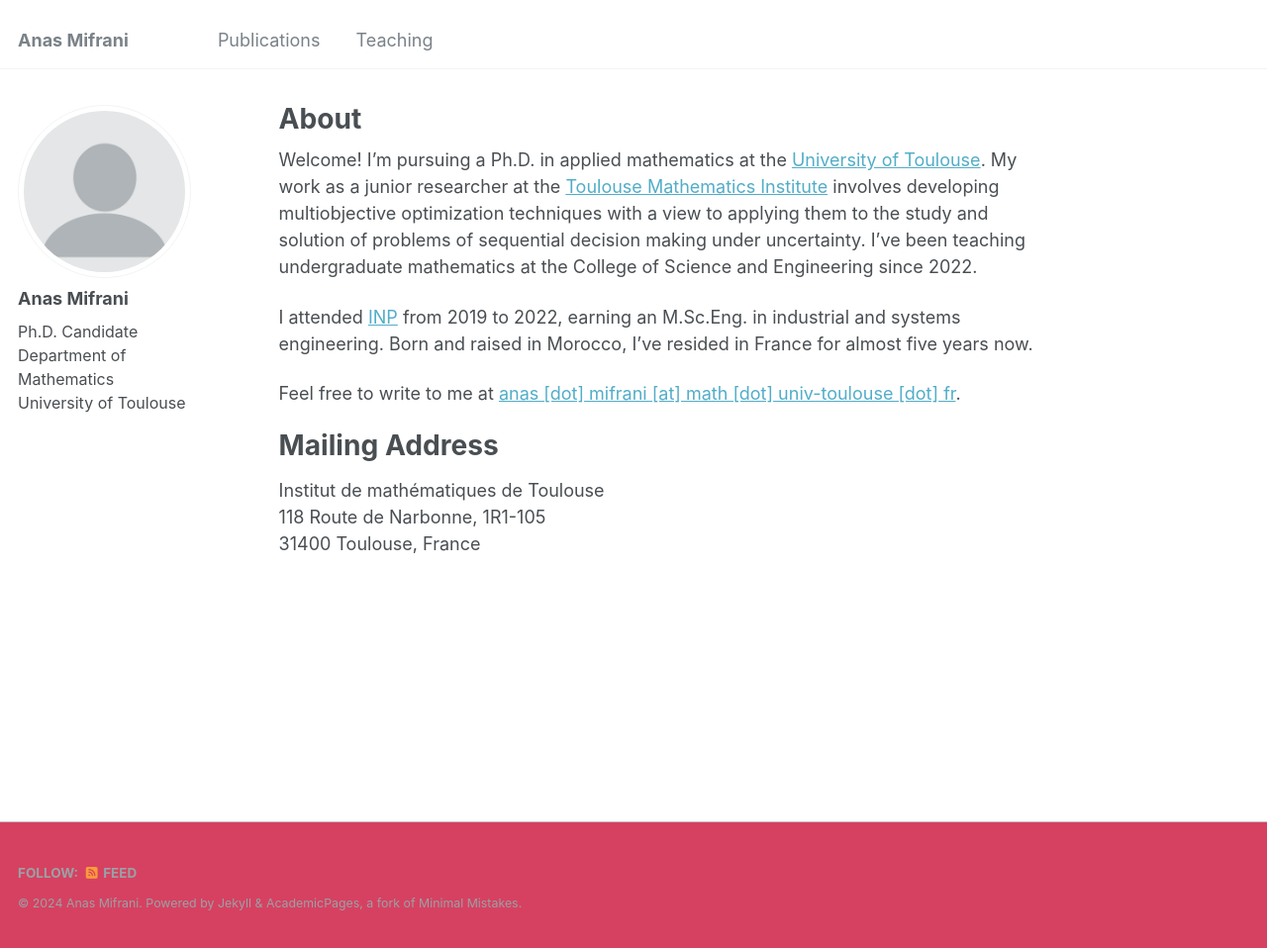
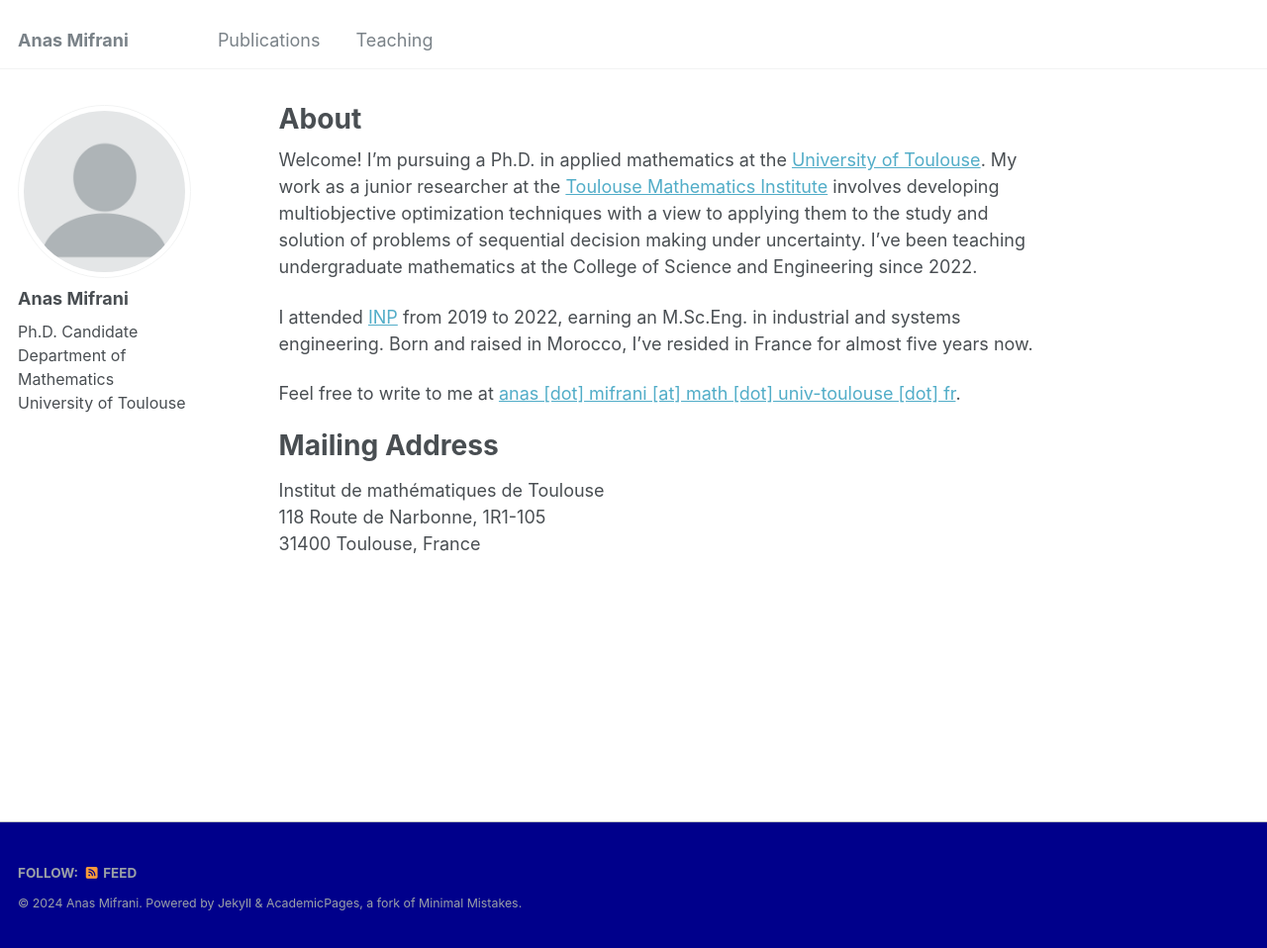
Before and after one commit to anmifrani/anmifrani.github.io, a Jekyll site: the page built from _pages/about.md, in a window 1280 px wide and 958 px high. Shown: the whole window at 99% size. Built offline with Jekyll 4.4.1, drawn with Linux system fonts in a browser that asks for light colours.

Commit message:
Update _footer.scss

```diff
--- a/_sass/_footer.scss
+++ b/_sass/_footer.scss
@@ -20,7 +20,7 @@
           animation: intro 0.3s both;
   -webkit-animation-delay: 0.45s;
           animation-delay: 0.45s;
-  background-color: #d64161;
+  background-color: #00008B;
   border-top: 1px solid $light-gray;
 
   footer {
```
